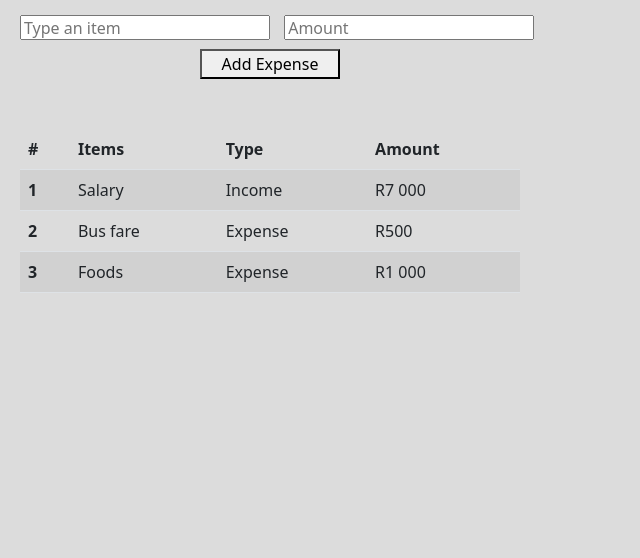
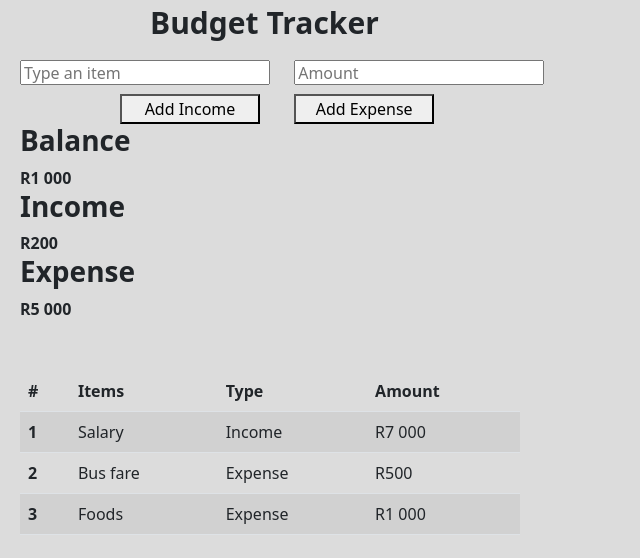
Before and after one commit to hitprofit70/budget, a plain HTML site: page index.html in a window 1280 px wide. Shown: the whole page, without its empty margins (0-640 px from the left). Drawn offline with nearby package versions, Linux system fonts and the light colour scheme.

Commit message:
button added

```diff
--- a/index.css
+++ b/index.css
@@ -12,14 +12,21 @@ body {
 .control-B{
     width: 250px;
     height: 25px;
-    margin-left: 10px;
+    margin-left: 20px;
 }
 
-button{
+.incomeBtn{
     margin-top: 9px;
     width: 140px;
     height: 30px;
-    margin-left: 200px;
+    margin-left: 120px;
+}
+
+.expenseBtn{
+    margin-top: 9px;
+    width: 140px;
+    height: 30px;
+    margin-left: 30px;
 }
 
 .table{
@@ -27,3 +34,19 @@ button{
     margin-top: 50px;
     width: 500px;
 }
+
+.display h3{
+    margin-left: 20px;
+    font-weight: bold;
+}
+
+.display a{
+    margin-left: 20px;
+    font-weight: bold;
+}
+
+.title{
+    font-weight: bold;
+    font-size: 30px;
+    margin-left: 150px;
+}
--- a/index.html
+++ b/index.html
@@ -10,19 +10,27 @@
     <link rel="stylesheet" href="./index.css">
 </head>
 <body>
+    <div class="title">Budget Tracker</div>
     <form>
         <div class="form-list">
-        <input type="name" class="control-A" id="type" placeholder="Type an item">
-        <input type="number" class="control-B" id="amount" placeholder="Amount">
+        <input type="name" class="control-A" id="typeSt" placeholder="Type an item">
+        <input type="number" class="control-B" id="amountSt" placeholder="Amount">
     </div>
 
     <div class="button">
-        <button>Add Expense</button>
+        <button class="incomeBtn" onclick="incomeSt">Add Income</button>
+        <button class="expenseBtn" onclick="expenseSt">Add Expense</button>
     </div>
 </form>
 
+<div class="display">
+    <h3>Balance</h3><a id="balance">R1 000</a>
+    <h3>Income</h3><a id="income">R200</a>
+    <h3>Expense</h3><a id="expense">R5 000</a>
+</div>
+
 <div class="transcation">
-    <table class="table table-striped">
+    <table id="displayState" class="table table-striped">
         <thead>
           <tr>
             <th scope="col">#</th>
--- a/index.js
+++ b/index.js
@@ -0,0 +1,8 @@
+var state = {
+    balance: 0,
+    income: 0,
+    expense: 0,
+    item: [
+        {items: 'Salary', Type: 'Income', Amount: 'R7 000'}
+    ]
+}
```
